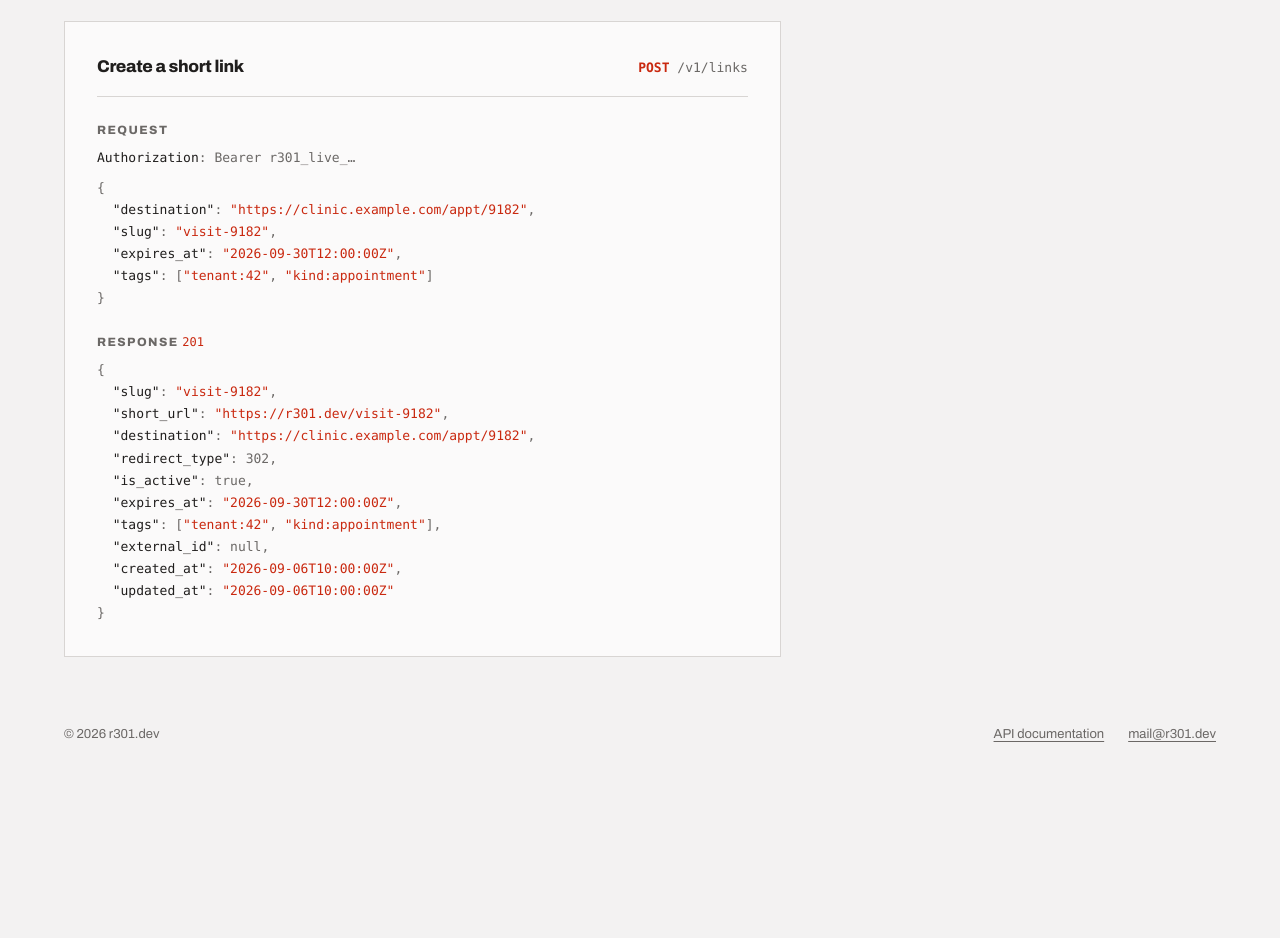
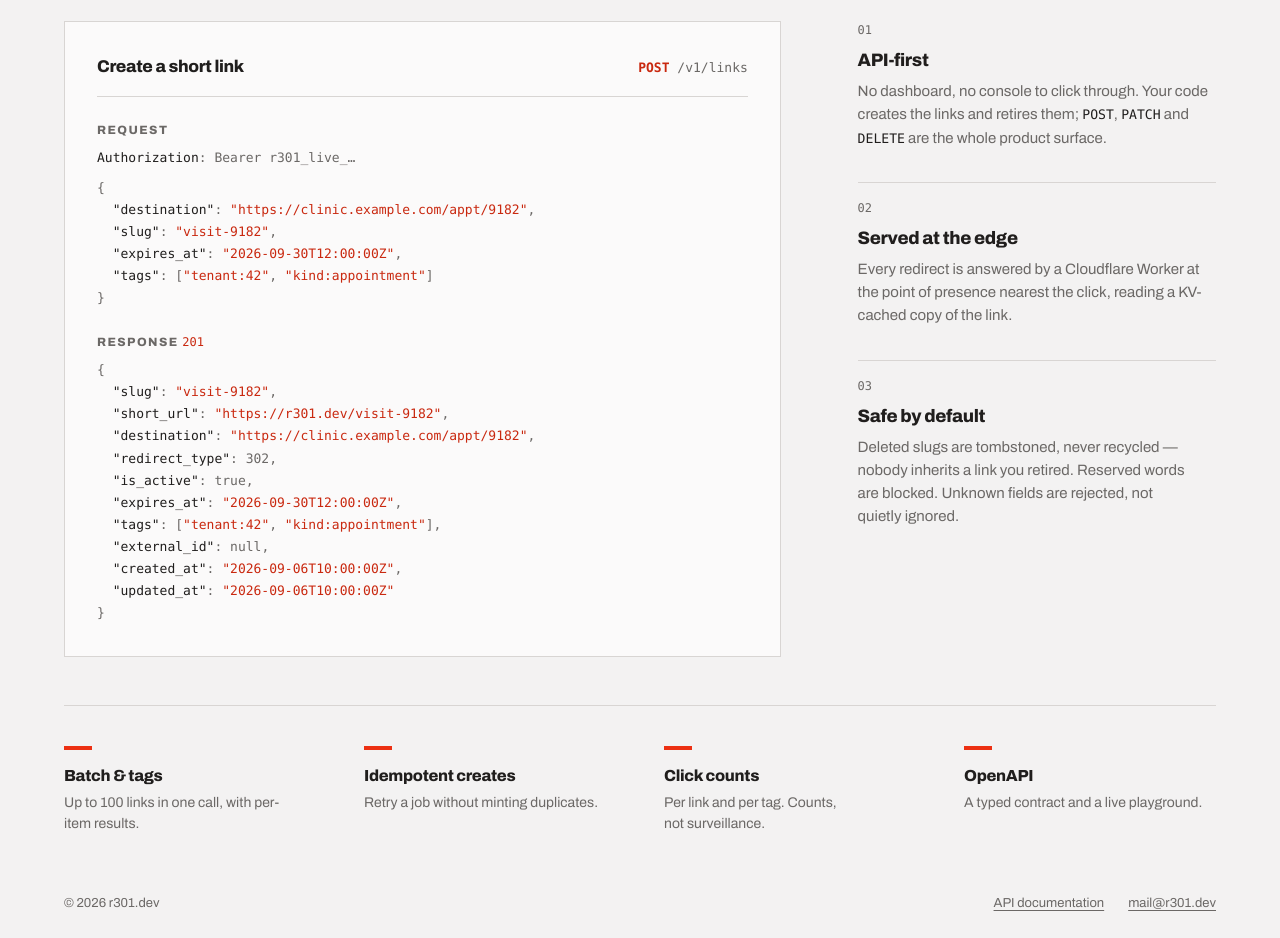
Before and after one commit to shivendra-sv/r301, a website: page apps/www/public/index.html in a window 1280 px wide. Shown: the part 620-1558 px from the top of the page. Before the commit the page ends 1389 px from the top, so only its background shows below. Drawn offline with Linux system fonts and the light colour scheme.

Commit message:
feat(www): numbered features and the shipped-capability strip

```diff
--- a/apps/www/public/index.html
+++ b/apps/www/public/index.html
@@ -123,6 +123,61 @@
 <span class="tok-punc">}</span></pre>
     </div>
 
+    <ol class="features">
+      <li class="feature">
+        <p class="feature-num" aria-hidden="true">01</p>
+        <h2 class="feature-title">API-first</h2>
+        <p class="feature-body">
+          No dashboard, no console to click through. Your code creates the links
+          and retires them; <code>POST</code>, <code>PATCH</code> and
+          <code>DELETE</code> are the whole product surface.
+        </p>
+      </li>
+      <li class="feature">
+        <p class="feature-num" aria-hidden="true">02</p>
+        <h2 class="feature-title">Served at the edge</h2>
+        <p class="feature-body">
+          Every redirect is answered by a Cloudflare Worker at the point of
+          presence nearest the click, reading a KV-cached copy of the link.
+        </p>
+      </li>
+      <li class="feature">
+        <p class="feature-num" aria-hidden="true">03</p>
+        <h2 class="feature-title">Safe by default</h2>
+        <p class="feature-body">
+          Deleted slugs are tombstoned, never recycled — nobody inherits a link
+          you retired. Reserved words are blocked. Unknown fields are rejected,
+          not quietly ignored.
+        </p>
+      </li>
+    </ol>
+
+  </section>
+
+  <section class="strip">
+    <h2 class="sr-only">Capabilities</h2>
+    <ul class="strip-list">
+      <li class="strip-item">
+        <span class="strip-dash" aria-hidden="true"></span>
+        <h3 class="strip-title">Batch &amp; tags</h3>
+        <p class="strip-body">Up to 100 links in one call, with per-item results.</p>
+      </li>
+      <li class="strip-item">
+        <span class="strip-dash" aria-hidden="true"></span>
+        <h3 class="strip-title">Idempotent creates</h3>
+        <p class="strip-body">Retry a job without minting duplicates.</p>
+      </li>
+      <li class="strip-item">
+        <span class="strip-dash" aria-hidden="true"></span>
+        <h3 class="strip-title">Click counts</h3>
+        <p class="strip-body">Per link and per tag. Counts, not surveillance.</p>
+      </li>
+      <li class="strip-item">
+        <span class="strip-dash" aria-hidden="true"></span>
+        <h3 class="strip-title">OpenAPI</h3>
+        <p class="strip-body">A typed contract and a live playground.</p>
+      </li>
+    </ul>
   </section>
 
 </main>
--- a/apps/www/public/styles.css
+++ b/apps/www/public/styles.css
@@ -376,8 +376,90 @@
 .tok-num  { color: var(--code-muted); }
 .tok-punc { color: var(--code-muted); }
 
+.features {
+  list-style: none;
+  padding: 0;
+  display: grid;
+  gap: clamp(1.75rem, 4vh, 2.5rem);
+}
+
+.feature { border-top: 1px solid var(--hairline); padding-top: 1rem; }
+.feature:first-child { border-top: 0; padding-top: 0; }
+
+.feature-num {
+  font-family: var(--mono);
+  font-size: 0.75rem;
+  color: var(--muted);
+  margin-bottom: 0.5rem;
+}
+
+.feature-title {
+  font-size: 1.125rem;
+  font-weight: 800;
+  letter-spacing: -0.02em;
+  margin-bottom: 0.375rem;
+}
+
+.feature-body {
+  font-size: 0.9375rem;
+  line-height: 1.55;
+  color: var(--muted);
+  text-wrap: pretty;
+}
+
+.feature-body code {
+  font-family: var(--mono);
+  font-size: 0.875em;
+  color: var(--ink);
+}
+
 @media (max-width: 62rem) {
   .detail { grid-template-columns: minmax(0, 1fr); }
+}
+
+/* ---------- capability strip ---------- */
+
+.strip {
+  padding-block: clamp(2rem, 5vh, 3.5rem);
+  border-top: 1px solid var(--hairline);
+}
+
+.strip-list {
+  list-style: none;
+  padding: 0;
+  display: grid;
+  grid-template-columns: repeat(4, minmax(0, 1fr));
+  gap: 2rem clamp(1.5rem, 4vw, 3rem);
+}
+
+.strip-dash {
+  display: block;
+  width: 1.75rem;
+  height: var(--rule-long);
+  background: var(--red);
+  margin-bottom: 0.875rem;
+}
+
+.strip-title {
+  font-size: 1rem;
+  font-weight: 800;
+  letter-spacing: -0.02em;
+  margin-bottom: 0.25rem;
+}
+
+.strip-body {
+  font-size: 0.875rem;
+  line-height: 1.5;
+  color: var(--muted);
+  text-wrap: pretty;
+}
+
+@media (max-width: 62rem) {
+  .strip-list { grid-template-columns: repeat(2, minmax(0, 1fr)); }
+}
+
+@media (max-width: 34rem) {
+  .strip-list { grid-template-columns: minmax(0, 1fr); }
 }
 
 /* ---------- colophon ---------- */
```
Also changed, not shown: apps/www/test/site.test.mjs (+23 -0 lines).
